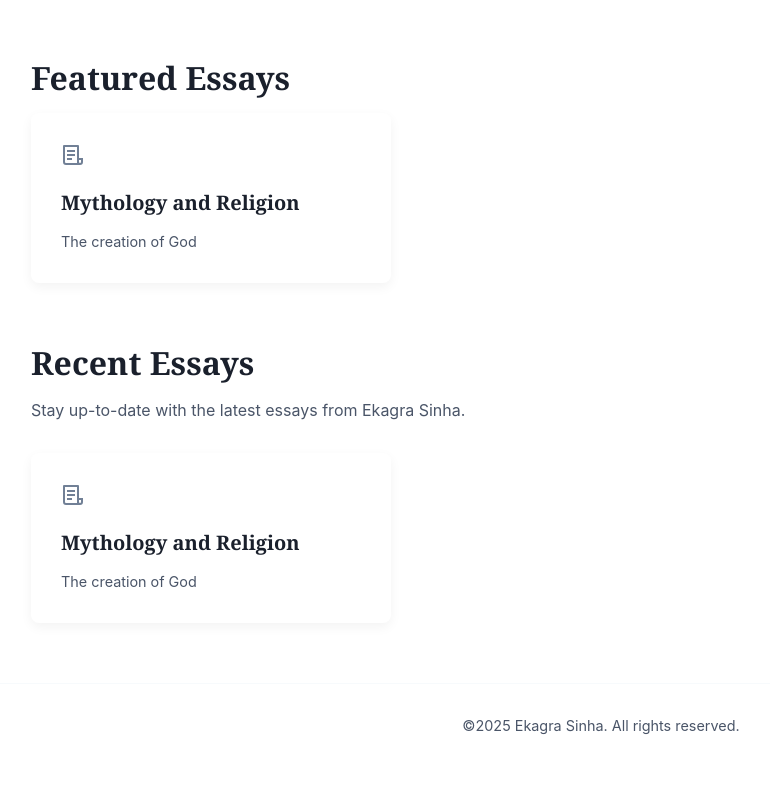
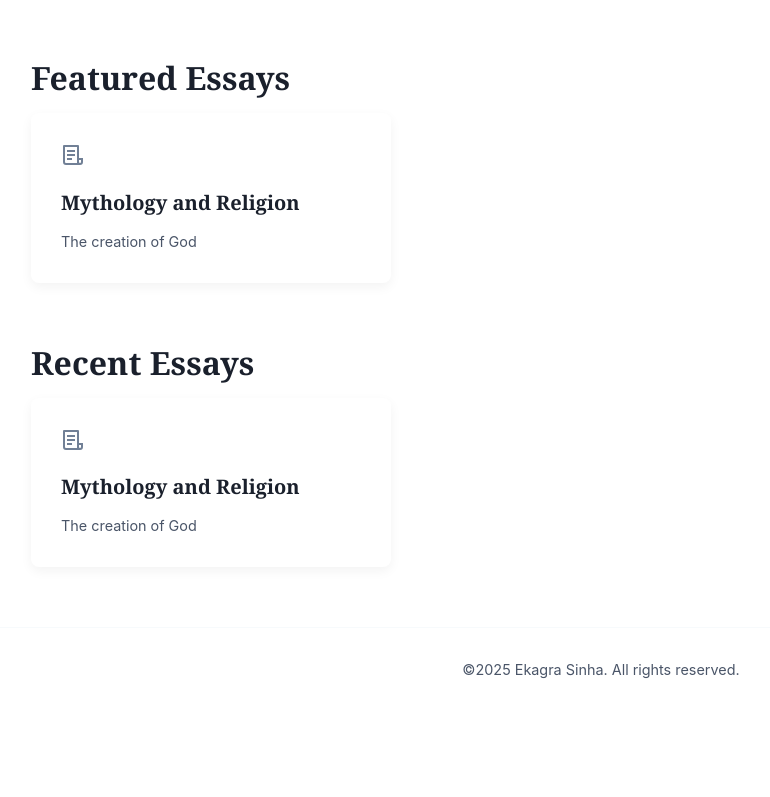
Before and after one commit to Ekagra/Essays, a Jekyll site: the page built from index.html, in a window 1280 px wide. Shown: the part 502-1299 px from the top of the page, without its empty margins (39-809 px from the left). Built offline with Jekyll 4.4.1, drawn with Linux system fonts in a browser that asks for light colours; after the commit the page ends 1243 px from its top, so only the background shows below that; part of the change alters nothing that is shown.

```diff
--- a/_config.yml
+++ b/_config.yml
@@ -1,6 +1,6 @@
 title: Essays by Ekagra Sinha
-baseurl: ""
-url: ""
+baseurl: "/Essays"
+url: "https://ekagra.github.io"
 author: Ekagra Sinha
 
 # Build settings
--- a/_data/essays.yaml
+++ b/_data/essays.yaml
@@ -0,0 +1,6 @@
+
+# featured:
+#   - the-future-of-work
+
+# priority:
+#   the-future-of-work: 1
--- a/index.html
+++ b/index.html
@@ -29,8 +29,6 @@ layout: default
 
 <section class="essays-section">
   <h2>Recent Essays</h2>
-  <p>Stay up-to-date with the latest essays from Ekagra Sinha.</p>
-
   <div class="essays-grid">
     {% assign recent_essays = site.essays | sort: "date" | reverse %}
     {% if recent_essays.size > 0 %}
```
